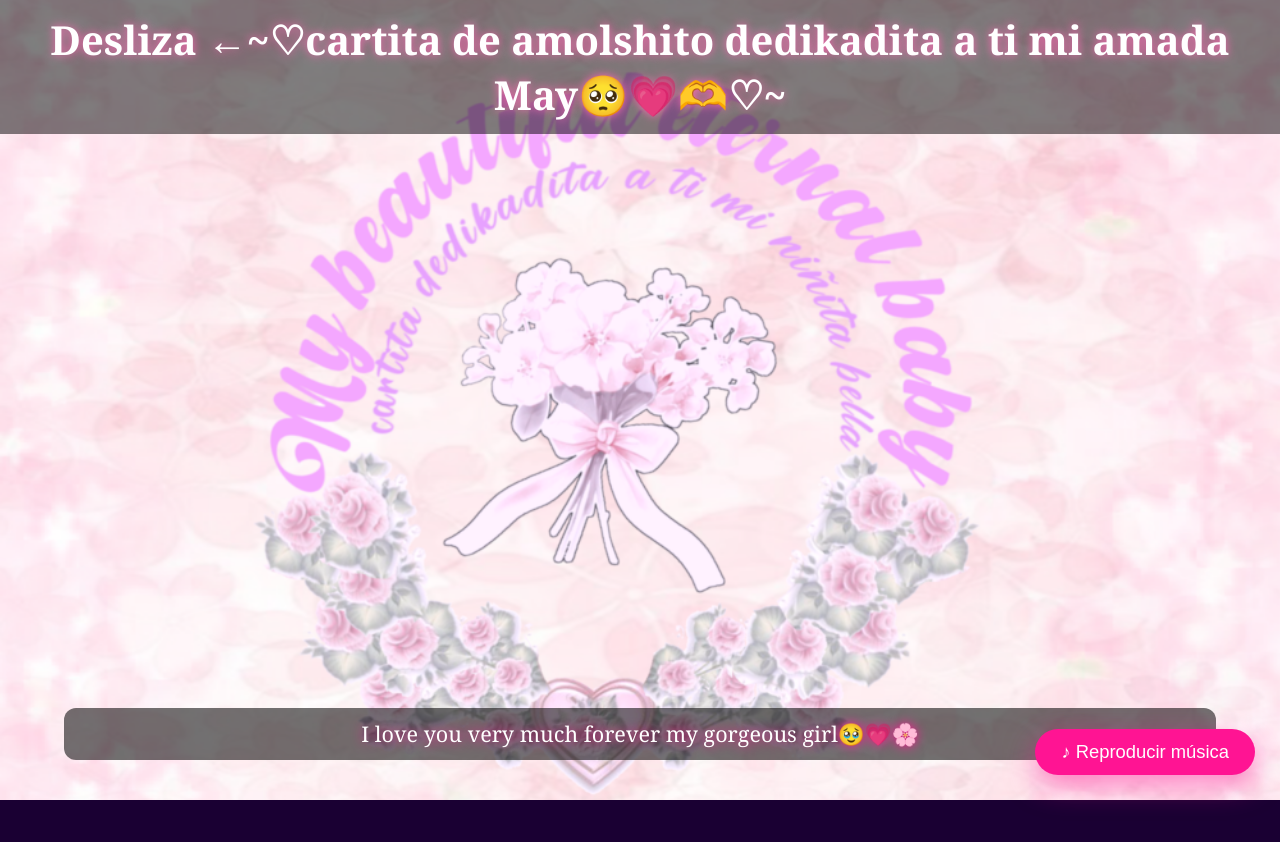
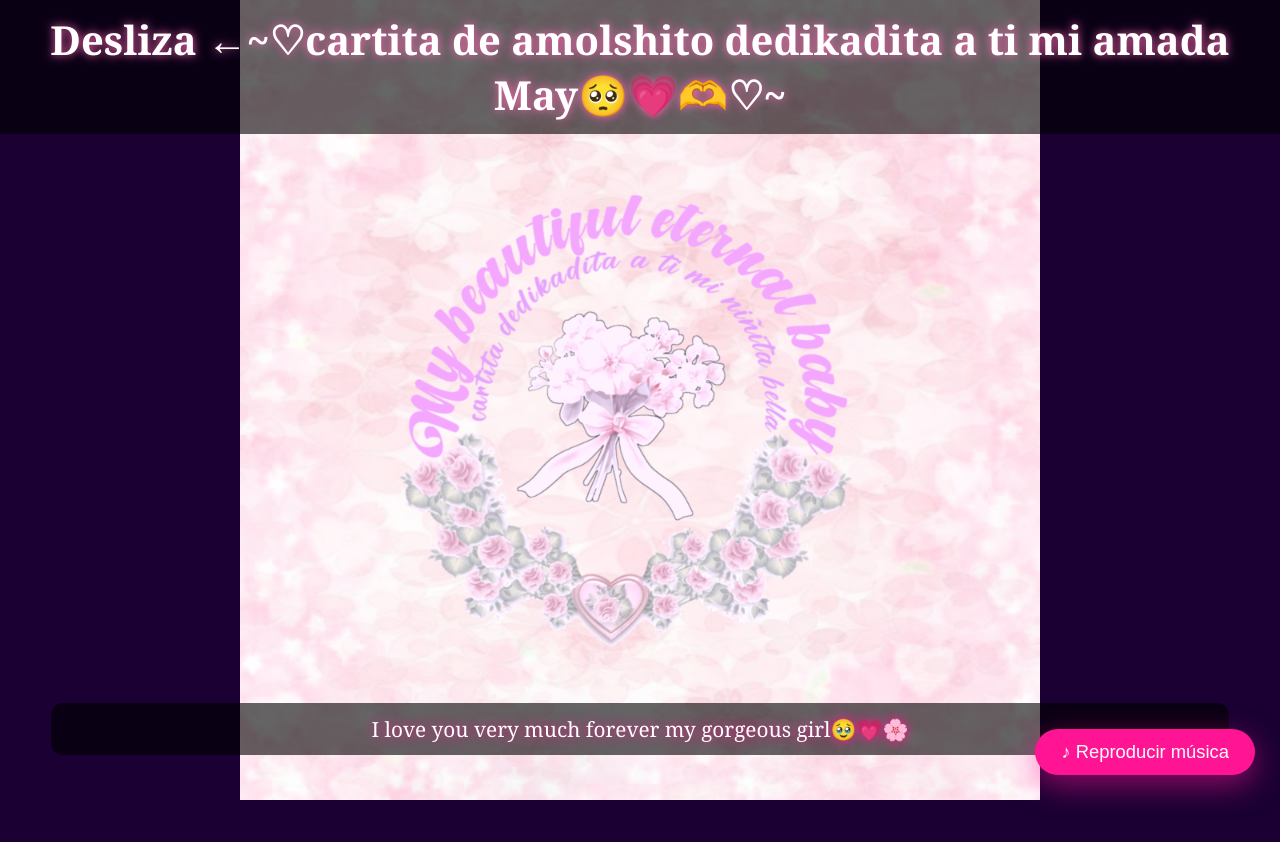
Before and after one commit to honeymoon80/card-for-you-my-love-May-3-, a plain HTML site: page index.html in a window 1280 px wide. Shown: the top 842 px of the page. Drawn offline with Linux system fonts and the light colour scheme; grey boxes are pictures that could not be loaded.

Commit message:
Update style.css

```diff
--- a/style.css
+++ b/style.css
@@ -18,7 +18,7 @@ header {
   left: 0;
   right: 0;
   z-index: 100;
-  background: rgba(0, 0, 0, 0.5);
+  background: rgba(0, 0, 0, 0.6);
   padding: 12px;
   text-align: center;
   font-size: 1.25em;
@@ -33,6 +33,7 @@ header {
   scroll-snap-type: x mandatory;
   scroll-behavior: smooth;
   -webkit-overflow-scrolling: touch;
+  background: #1a0033; /* Fondo oscuro cuando la imagen no llena todo */
 }
 
 .slide {
@@ -40,34 +41,39 @@ header {
   height: 100vh;
   position: relative;
   scroll-snap-align: center;
+  display: flex;
+  align-items: center;
+  justify-content: center;
+  background: #1a0033;
 }
 
 .slide img {
   width: 100%;
   height: 100%;
-  object-fit: cover;
+  object-fit: contain;     /* ← Cambiado a contain para ver la foto completa */
   display: block;
+  max-height: 100vh;
 }
 
-/* Texto mejorado - ocupa mucho menos espacio */
+/* Texto mejorado - menos invasivo */
 .overlay {
   position: absolute;
-  bottom: 40px;           /* Baja un poco más */
+  bottom: 45px;
   left: 20px;
   right: 20px;
   text-align: center;
-  font-size: 1.35em;      /* Texto más pequeño */
+  font-size: 1.3em;
   padding: 12px 18px;
-  background: rgba(0, 0, 0, 0.55);
+  background: rgba(0, 0, 0, 0.6);
   border-radius: 12px;
   text-shadow: 0 0 12px #ff1493;
   pointer-events: none;
-  line-height: 1.3;
-  max-width: 90%;
+  line-height: 1.35;
+  max-width: 92%;
   margin: 0 auto;
 }
 
-/* Corazones flotantes */
+/* Corazones flotantes de fondo */
 .heart {
   position: absolute;
   font-size: 30px;
```
